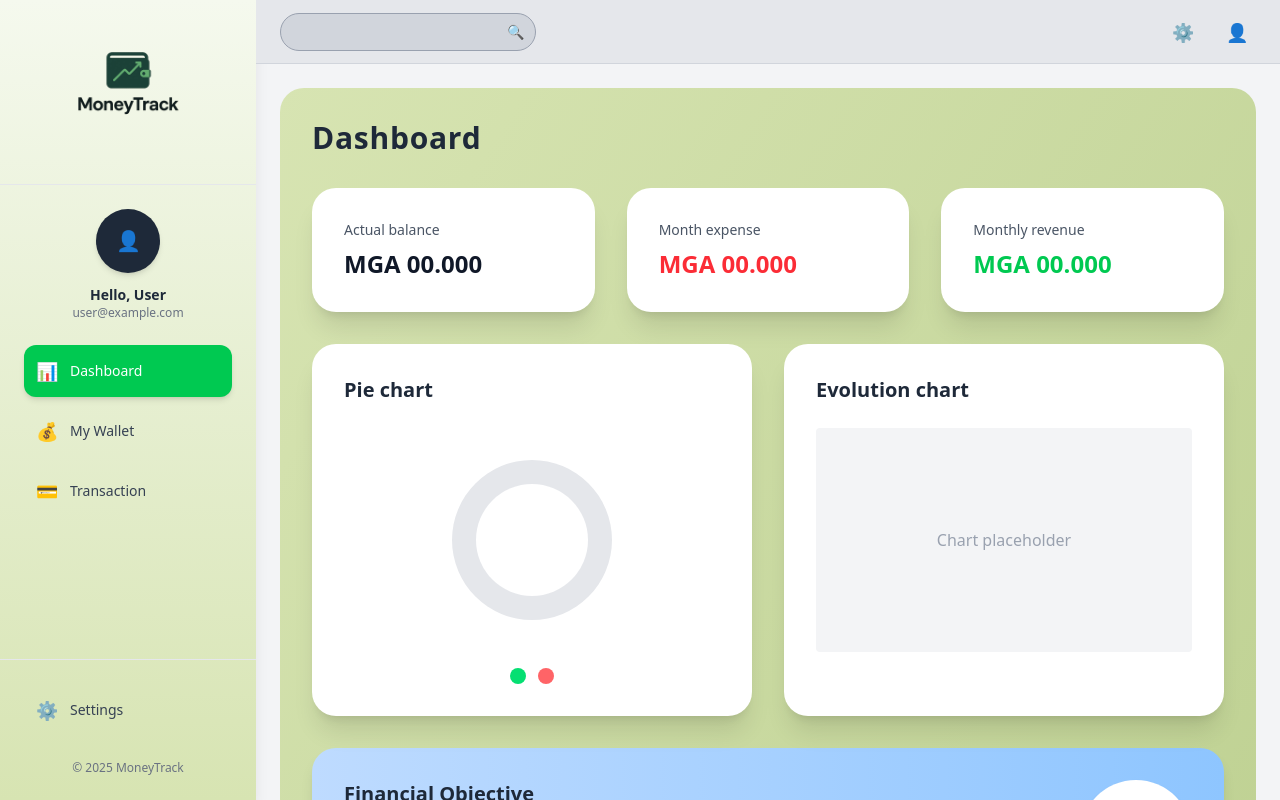
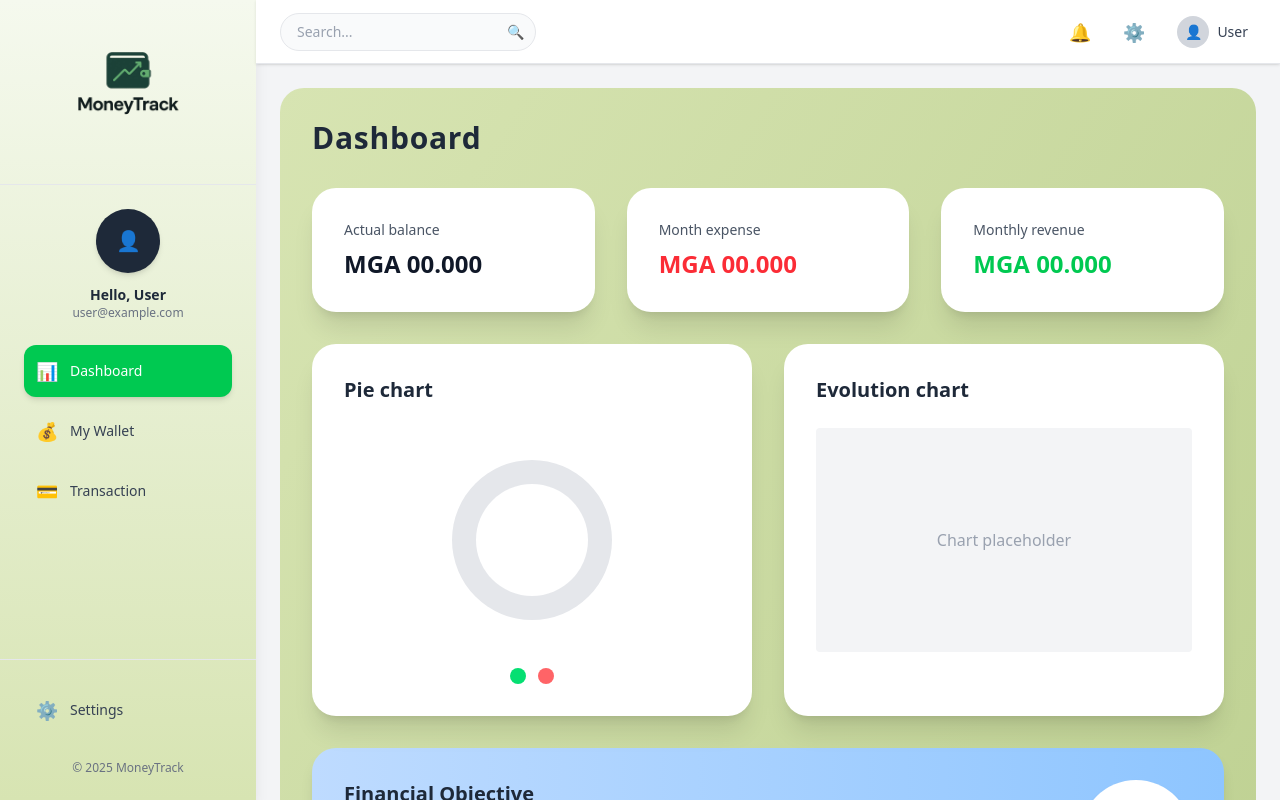
Before and after one commit to Ery2577/Personal-Expense-Tracker-, a React (Vite) app in the folder frontend/: page /Dashboard in a window 1280 px wide. Built offline with nearby package versions, Linux system fonts and the light colour scheme; no server answers.

Commit message:
I Modified the navbar

```diff
--- a/frontend/src/components/Navbar/Navbar.tsx
+++ b/frontend/src/components/Navbar/Navbar.tsx
@@ -2,35 +2,47 @@ interface NavbarProps {
   title?: string;
 }
 
-export default function Navbar({ }: NavbarProps) {
+export default function Navbar({ title }: NavbarProps) {
   return (
-    <div className="fixed top-0 left-64 right-0 h-16 bg-gray-200 text-gray-800 px-6 flex items-center justify-between border-b border-gray-300 z-10">
-      {/* Left side with search */}
+    <div className="fixed top-0 left-64 right-0 h-16 bg-white text-gray-800 px-6 flex items-center justify-between border-b border-gray-200 shadow-sm z-10">
+      {/* ===== LEFT SIDE ===== */}
       <div className="flex items-center space-x-6">
+
+
         {/* Search Bar */}
         <div className="relative">
           <input
             type="text"
-            placeholder=""
-            className="bg-gray-300 text-gray-800 placeholder-gray-500 px-4 py-2 rounded-full text-sm focus:outline-none focus:ring-2 focus:ring-gray-400 w-64 border border-gray-400"
+            placeholder="Search..."
+            className="bg-gray-50 text-gray-800 placeholder-gray-400 px-4 py-2 rounded-full text-sm focus:outline-none focus:ring-2 focus:ring-green-500 w-64 border border-gray-200"
           />
-          <span className="absolute right-3 top-1/2 transform -translate-y-1/2 text-gray-500 text-sm">
+          <span className="absolute right-3 top-1/2 transform -translate-y-1/2 text-gray-400 text-sm">
             🔍
           </span>
         </div>
       </div>
 
-      {/* Right side with icons */}
+      {/* ===== RIGHT SIDE ===== */}
       <div className="flex items-center space-x-4">
-        {/* Settings Icon */}
-        <button className="p-2 hover:bg-gray-300 rounded-full transition-colors">
+        {/* Notifications */}
+        <button className="p-2 hover:bg-green-100 text-gray-600 rounded-full transition-colors">
+          <span className="text-lg">🔔</span>
+        </button>
+
+        {/* Settings */}
+        <button className="p-2 hover:bg-green-100 text-gray-600 rounded-full transition-colors">
           <span className="text-lg">⚙️</span>
         </button>
 
         {/* User Profile */}
-        <button className="p-2 hover:bg-gray-300 rounded-full transition-colors">
-          <span className="text-lg">👤</span>
-        </button>
+        <div className="flex items-center space-x-2 cursor-pointer p-2 rounded-full hover:bg-green-100 transition">
+          <div className="w-8 h-8 bg-gray-300 rounded-full flex items-center justify-center">
+            <span className="text-sm">👤</span>
+          </div>
+          <span className="hidden md:inline text-sm font-medium text-gray-700">
+            User
+          </span>
+        </div>
       </div>
     </div>
   );
```
